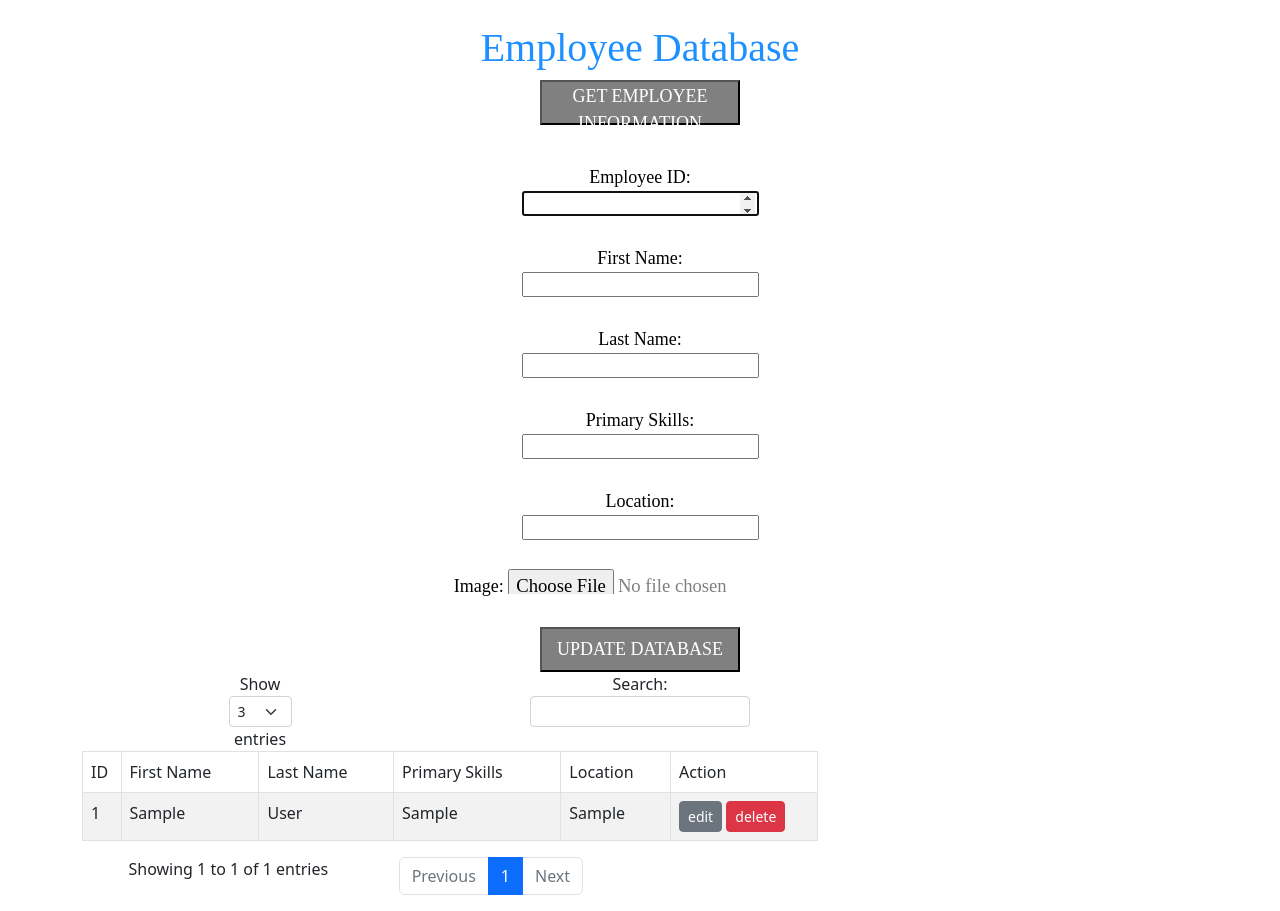
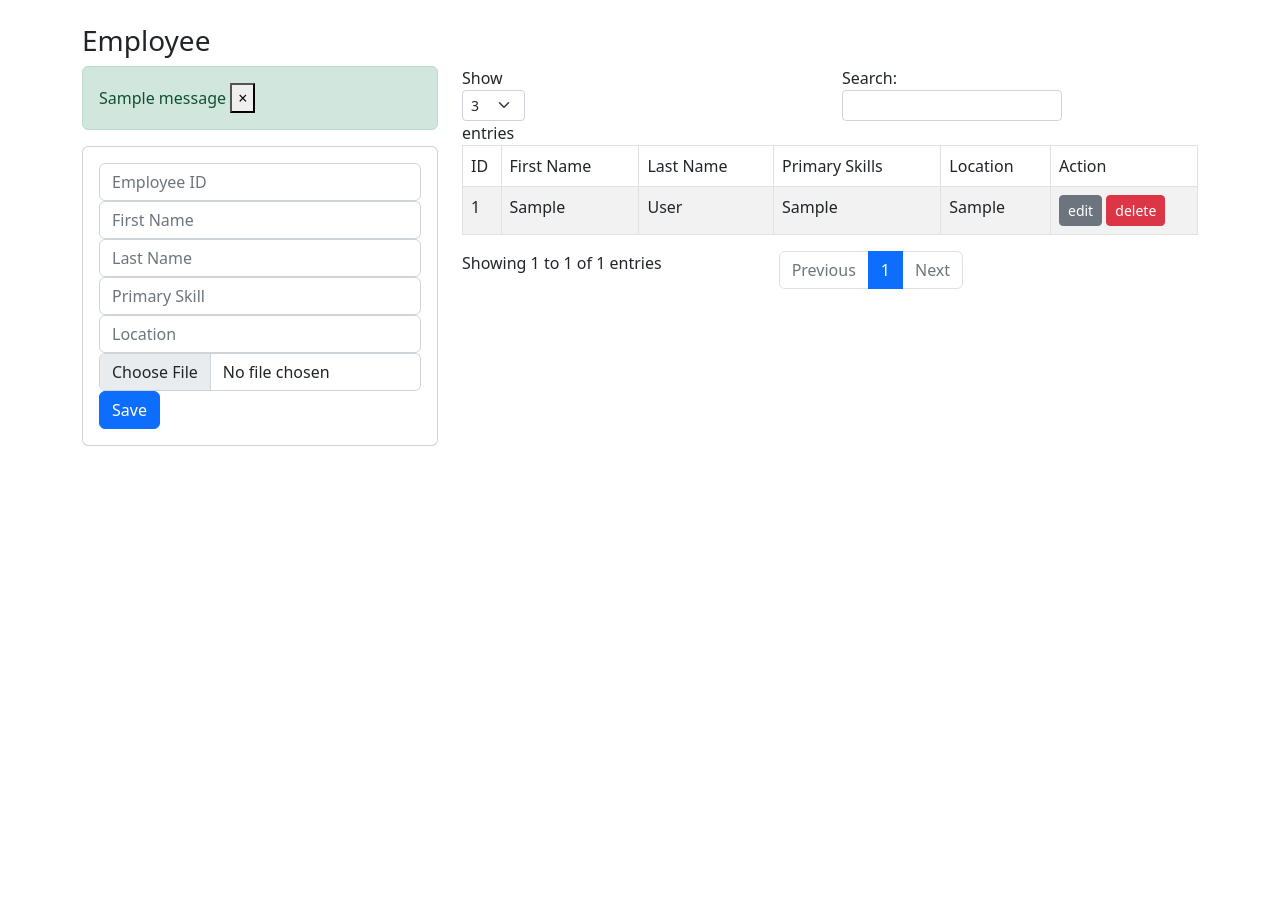
Before and after one commit to tehmingann/aws-live, a Flask app: page / in a window 1280 px wide. Shown: the part 56-967 px from the top of the page. After the commit the page ends 502 px from the top, so only its background shows below. Run offline with Flask 2, Linux system fonts and the light colour scheme; tables that the repository leaves empty or names only in its code hold one stand-in row (values such as "Sample post"); one stand-in notice (Sample message) is shown; some libraries are stand-ins or nearby versions.

Commit message:
Update AddEmp.html

```diff
--- a/templates/AddEmp.html
+++ b/templates/AddEmp.html
@@ -1,43 +1,48 @@
 {% extends "layout.html" %}
 {% block body %}
-<center>
-	<font color="black" size="4" style="font-family: avenir">
-
-		<h1 style="color: DodgerBlue">Employee Database</h1>
-
-		<body bgcolor="lightgrey">
-
+<div class="row">
+    <h3>Employee</h3>
+</div>
+<div class="row">
+    <div class="col-md-4">
+        {% with messages = get_flashed_messages() %}
+        {% if messages %}
+        {% for message in messages %}
+        <div class="alert alert-success alert-dismissible fade show" role="alert">
+            {{ message }}
+            <button type="button" class="close" data-dismiss="alert" aria-label="Close">
+                <span aria-hidden="true">×</span>
+            </button>
+        </div>
+        {% endfor %}
+        {% endif %}
+        {% endwith %}
+        <div class="card card-body">
             <form action="/addemp" autocomplete="on" method="POST" enctype="multipart/form-data">
-
-				<button type="submit" form action="/getemp"
-					style="background: grey; height: 45px; width: 200px; color:white; font:oblique;">GET EMPLOYEE
-					INFORMATION</button><br><br>
-
-				Employee ID:<br> <input style="height:25px;font-size:14pt; color:grey;" type="number" name="emp_id"
-					autofocus size="40"><br><br>
-
-				First Name:<br> <input style="height:25px;font-size:14pt;color:grey;" type="text"
-					name="first_name"><br><br>
-
-				Last Name:<br> <input style="height:25px;font-size:14pt;color:grey;" type="text"
-					name="last_name"><br><br>
-
-				Primary Skills:<br> <input style="height:25px;font-size:14pt;color:grey;" type="text"
-					name="pri_skill"><br><br>
-
-				Location:<br> <input style="height:25px;font-size:14pt;color:grey;" type="text" name="location"><br><br>
-
-				Image: <input type=file name="emp_image_file" style="height:25px;font-size:14pt;color:grey;"> <br><br>
-
-				<button type="submit"
-					style="background: grey; height: 45px; width: 200px; color: white; size: 5; font:oblique;">UPDATE
-					DATABASE</button>
-
+                <div class="form-group">
+                    <input type="text" class="form-control" name="emp_id" placeholder="Employee ID">
+                </div>
+                <div class="form-group">
+                    <input type="text" class="form-control" name="first_name" placeholder="First Name">
+                </div>
+                <div class="form-group">
+                    <input type="text" class="form-control" name="last_name" placeholder="Last Name">
+                </div>
+                <div class="form-group">
+                    <input type="text" class="form-control" name="pri_skill" placeholder="Primary Skill">
+                </div>
+                <div class="form-group">
+                    <input type="text" class="form-control" name="location" placeholder="Location">
+                </div>
+                <div class="form-group">
+                    <input type="file" class="form-control" name="emp_image_file">
+                </div>
+                <button class="btn btn-primary btn-block">
+                    Save
+                </button>
             </form>
-		</body>
-	</font>
-
-	<div class="row">
+        </div>
+    </div>
     <div class="col-md-8">
         <table id="example" class="table table-striped table-bordered" style="width:100%">
             <thead>
@@ -69,7 +74,5 @@
     </div>
 </div>
 </div>
-</center>
-
 
 {% endblock %}
```
Lines whose indentation alone changed are shown as unchanged.
